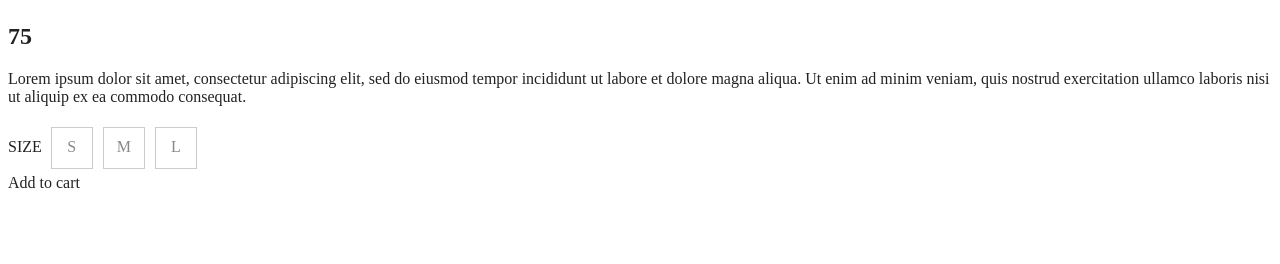
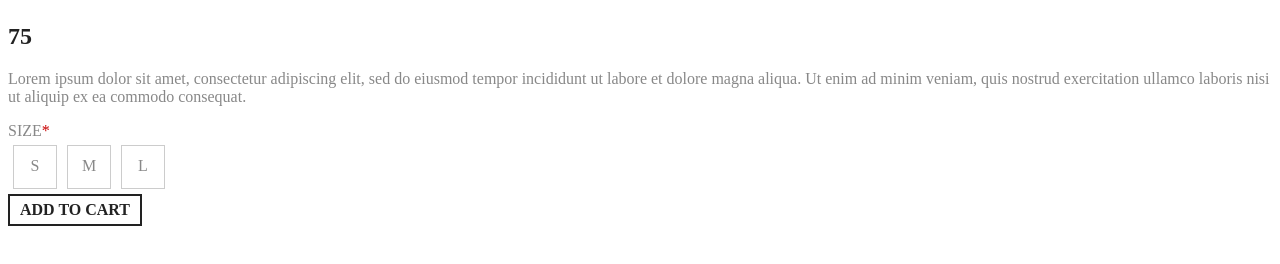
Before and after one commit to saul-avikar/simple-product-section, a Vue app: page / in a window 1280 px wide. Shown: the part 384-648 px from the top of the page. Built offline with nearby package versions, Linux system fonts and the light colour scheme.

Commit message:
Option validation.

```diff
--- a/src/components/app-radio.vue
+++ b/src/components/app-radio.vue
@@ -52,7 +52,8 @@ export default {
 		color: var(--text-color-secondary);
 
 		border: 1px solid var(--border-color-secondary);
-		padding: 10px;
+		/* 1px extra padding so it remains the same size when border is added */
+		padding: 11px;
 		margin: 5px;
 
 		width: 20px;
@@ -61,6 +62,8 @@ export default {
 
 	.radio-label-selected {
 		color: var(--text-color-primary);
-		border: 1px solid var(--border-color-primary);
+		border: 2px solid var(--border-color-primary);
+		/* Remove the extra padding */
+		padding: 10px;
 	}
 </style>
--- a/src/components/product-options.vue
+++ b/src/components/product-options.vue
@@ -1,14 +1,19 @@
 <template>
 	<div>
-		<div v-for="option in options" :key="option.name">
-			{{ option.name }}
+		<div v-for="(option, optionIndex) in options" :key="option.name">
+			<div>
+				<span class="option-name">{{ option.name }}</span>
+				<span v-if="option.required" class="option-required">* </span>
+				<span class="option-selection">{{ selectedValue }}</span>
+			</div>
+
 			<template v-for="(choice, index) in option.choices">
 				<a-radio
 					:name="option.name"
 					:value="choice"
 					:key="index"
-					@selected="selected"
-					:class="{'radio-label-selected': choice === selectedValue}"
+					@selected="selected($event, optionIndex)"
+					:class="{'radio-label-selected': choice === option.selectedValue}"
 				/>
 			</template>
 		</div>
@@ -31,8 +36,8 @@ export default {
 	}),
 
 	methods: {
-		selected (value) {
-			this.selectedValue = value;
+		selected (value, optionIndex) {
+			this.$set(this.options[optionIndex], "selectedValue", value);
 		}
 	},
 
@@ -43,5 +48,15 @@ export default {
 </script>
 
 <style scoped>
+	.option-name {
+		color: var(--text-color-secondary);
+	}
 
+	.option-required {
+		color: var(--text-color-required);
+	}
+
+	.option-selection {
+		font-weight: 600;
+	}
 </style>
--- a/src/components/product-page.vue
+++ b/src/components/product-page.vue
@@ -4,12 +4,15 @@
 
 		<h2>{{ product.name }}</h2>
 		<h2>{{ product.price }}</h2>
-		<p>{{ product.description }}</p>
+		<p class="product-description">{{ product.description }}</p>
+
 		<product-options :options="product.options" />
 
-		<div>
-			Add to cart
+		<div v-if="error" class="required-error">
+			Fields marked * are required.
 		</div>
+
+		<div class="add-to-cart" @click="addToCart">ADD TO CART</div>
 	</div>
 </template>
 
@@ -37,8 +40,52 @@ export default {
 		}
 	},
 
+	data: () => ({
+		error: null
+
+	}),
+
+	methods: {
+		addToCart () {
+			this.error = false;
+
+			const options = this.product.options.map(value => {
+				if (value.required && !value.selectedValue) {
+					this.error = true;
+				}
+
+				return {
+					name: value.name,
+					value: value.selectedValue
+				};
+			});
+
+			if (!this.error) {
+				// Add to cart
+			}
+		}
+	},
+
 	components: {
 		ProductOptions
 	}
 };
 </script>
+
+<style scoped>
+	.product-description {
+		color: var(--text-color-secondary);
+	}
+
+	.required-error {
+		color: var(--text-color-required);
+	}
+
+	.add-to-cart {
+		border: 2px solid var(--border-color-primary);
+		display: inline-block;
+		padding: 5px 10px;
+		font-weight: 600;
+		cursor: pointer;
+	}
+</style>
```
Also changed, not shown: src/components/product-options-selection.vue (added).
